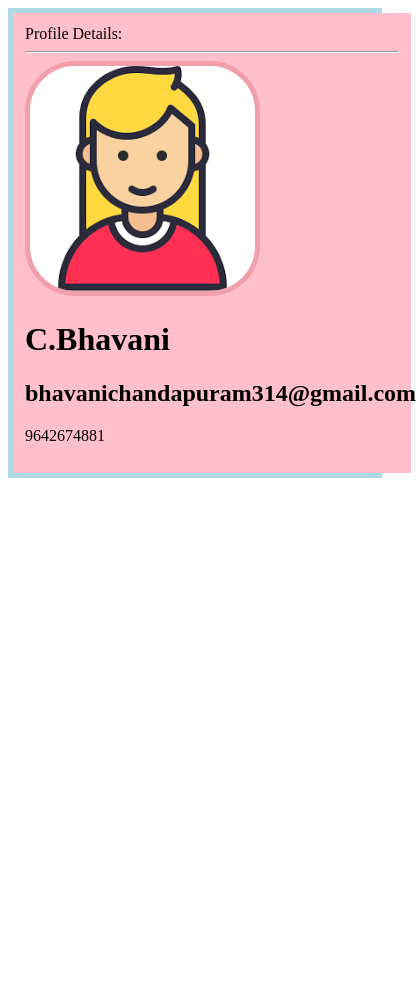
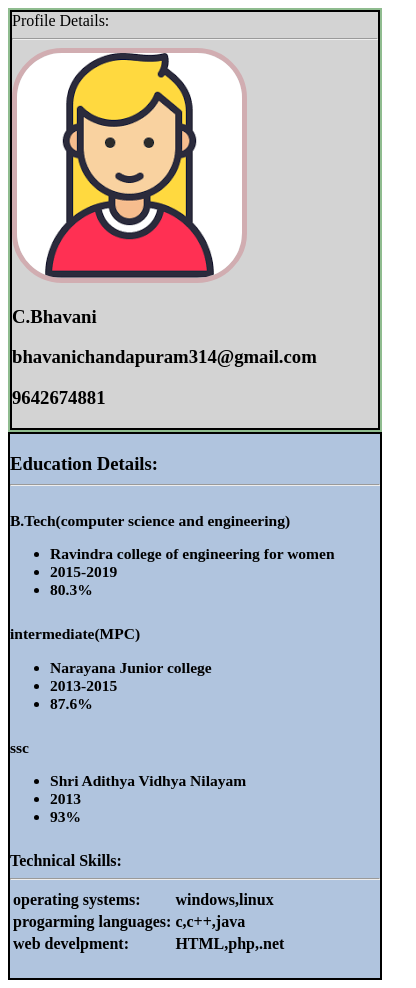
Before and after one commit to bhavaniSIRI56/resume, a plain HTML site: page index.html in a window 390 px wide. Shown: the whole page, 416 px wide, since content can reach past the window. Before the commit the page ends 844 px from the top, so only its background shows below. Drawn offline with Linux system fonts and the light colour scheme.

Commit message:
initial commit

```diff
--- a/data.json
+++ b/data.json
@@ -6,5 +6,54 @@
     "phone":"9642674881"
 
 
+  },
+
+  "education":[
+    {
+      "course":"B.Tech(computer science and engineering)",
+      "college":[
+        "Ravindra college of engineering for women",
+        "2015-2019",
+        "80.3%"
+
+    ]
+},
+
+
+
+  {
+    "course":"intermediate(MPC)",
+    "college":[
+      "Narayana Junior college",
+      "2013-2015",
+      "87.6%"
+    ]
+  },
+
+  {
+  "course":"ssc",
+  "college":[
+    "Shri Adithya Vidhya Nilayam",
+    "2013",
+    "93%"
+  ]
   }
+],
+
+
+"skills":[
+  {
+    "name":"operating systems:",
+    "value":"windows,linux"
+  },
+
+  {
+    "name":"progarming languages:",
+    "value":"c,c++,java"
+  },
+  {
+    "name":"web develpment:",
+    "value":"HTML,php,.net"
+  }
+]
 }
--- a/main.js
+++ b/main.js
@@ -21,6 +21,8 @@ loadjson("data.json", function(text)
   console.log(data);
   // json left object refer
 basics(data.left);
+education(data.education);
+skill(data.skills);
 })
 // for main div calling
 // var main=document.queryselector('.main');
@@ -41,14 +43,62 @@ basics(data.left);
 var image=document.createElement("img");
 image.src=leftside.photo;
 left.appendChild(image);
-var name=document.createElement("h1");
+var name=document.createElement("h3");
 name.textContent=leftside.name;
 left.appendChild(name);
-var email=document.createElement("h2");
+var email=document.createElement("h3");
 email.textContent=leftside.email;
 left.appendChild(email);
-var ph=document.createElement("p");
+var ph=document.createElement("h3");
 ph.textContent=leftside.phone;
 left.appendChild(ph);
 console.log(left);
 }
+var right=document.createElement("div");
+right.classList.add("right");
+main.appendChild(right);
+// education div start
+var edu=document.createElement("h3");
+edu.classList.add("edu1");
+edu.textContent="Education Details:";
+edu.appendChild(document.createElement("HR"));
+right.appendChild(edu);
+function education(Educa)
+{
+  for(i in Educa)
+  {
+    var e1=document.createElement("h5");
+    e1.classList.add("edu2");
+    e1.textContent=Educa[i].course;
+
+    var ul=document.createElement("ul");
+    for(j in Educa[i].college)
+    {
+      var li=document.createElement("li");
+      li.textContent=Educa[i].college[j];
+      ul.appendChild(li);
+      e1.appendChild(ul);
+      edu.appendChild(e1);
+    }
+  }
+}
+function skill(skills)
+{
+  var skill_title=document.createElement("h4");
+  skill_title.classList.add("tech_skills");
+  skill_title.textContent="Technical Skills:";
+  skill_title.appendChild(document.createElement("HR"));
+  right.appendChild(skill_title);
+// table create
+var table=document.createElement("table");
+table.setAttribute("id","tab");
+var row="";
+for (var i = 0; i < skills.length; i++) {
+
+
+
+  row =row+"<tr><td>"+skills[i].name+"</td><td>"+skills[i].value+"</td></tr>"
+}
+table.innerHTML=row;
+skill_title.appendChild(table);
+}
--- a/style.css
+++ b/style.css
@@ -1,22 +1,24 @@
 .main{
-  width:100%;
   background-color: #999;
   /*  flex box syntax*/
   display: flex;
-  flex-direction: row;
+  flex-wrap: wrap
 }
 .left{
-  width:30%;
-  background-color: #c45e45;
-  border:5px 4px 5px 4px #fff;
-  margin: 5px;
-  padding:12px;
+  text-align: justify;
+border:2px solid #000;
+margin:2px;
+flex: 1;
+background-color: #D3D3D3;
+color: #000;
 }
 .right{
-  width:70%;
-  background-color:#666;
-  border:5px 4px 5px 4px #fff;
-  margin: 5px;
+  text-align: justify;
+  border: 2px solid #000;
+ flex: 2;
+  background-color: #B0C4DE;
+  color: #000;
+
 }
 #name{
   color:green;
@@ -31,26 +33,25 @@
 768-480:tablet
 480:mobile landscape
  */
-@media only screen and (min-width:1024px) and (max-width:1280px) {
+ @media only screen and (min-width:1024px) and (max-width:1280px) {
   .main{
-    width:100%;
+    flex-direction: row;
     background-color: #999;
     /*  flex box syntax*/
-    display: flex;
-    flex-direction: row;
+
   }
   .left{
-    width:30%;
-    background-color: red;
-    border:5px 4px 5px 4px #fff;
-    margin: 5px;
-    padding:12px;
+    text-align: justify;
+  border:2px solid #000;
+  margin:2px
+  background-color: #D3D3D3;
+  color: #000;
   }
   .right{
-    width:70%;
-    background-color: #666;
-    border:5px 4px 5px 4px #fff;
-    margin: 5px;
+    text-align: justify;
+    border: 2px solid #000;
+    background-color: #D3D3D3;
+    color: #000;
   }
   #name{
     color:green;
@@ -60,26 +61,62 @@
     border:5px solid #c454;
   }
   }
-  @media only screen and (min-width:768px) and (max-width:1024px) {
+   @media only screen and (min-width:768px) and (max-width:1024px) {
+    .main{
+
+      background-color: #8FBC8F;
+      /*  flex box syntax*/
+      display: flex;
+      flex-direction: column;
+    }
+    .left{
+      text-align: justify;
+    border:2px solid #000;
+    margin:2px;
+
+    background-color: #D3D3D3;
+    color: #000;
+    }
+    .right{
+      text-align: justify;
+      border: 2px solid #000;
+
+      background-color: #B0C4DE;
+      color: #000;
+    }
+
+
+    #name{
+      color:green;
+    }
+    .left img{
+      border-radius: 50px;
+      border:5px solid #c454;
+    }
+  }
+  @media only screen and (max-width:480px)
+  {
     .main{
       width:100%;
-      background-color: yellow;
+      background-color: #8FBC8F;
       /*  flex box syntax*/
       display: flex;
-      flex-direction: row;
+      flex-direction: column;
     }
     .left{
-      width:30%;
-      background-color: orange;
-      border:5px 4px 5px 4px #fff;
-      margin: 5px;
-      padding:12px;
+      text-align: justify;
+    border:2px solid #000;
+    margin:2px;
+
+    background-color: #D3D3D3;
+    color: #000;
     }
     .right{
-      width:70%;
-      background-color: #5436;
-      border:5px 4px 5px 4px #fff;
-      margin: 5px;
+      text-align: justify;
+      border: 2px solid #000;
+
+      background-color: #B0C4DE;
+      color: #000;
     }
     #name{
       color:green;
@@ -89,32 +126,9 @@
       border:5px solid #c454;
     }
   }
-  @media only screen and (max-width:480px) {
-    .main{
-      width:100%;
-      background-color: lightblue;
-      /*  flex box syntax*/
-      display: flex;
-      flex-direction: column;
-    }
-    .left{
-      width:100%;
-      background-color: pink;
-      border:5px 4px 5px 4px #000;
-      margin: 5px;
-      padding:12px;
-    }
-    .right{
-      width:100%;
-      background-color:#c454;
-      border:5px 4px 5px 4px #fff;
-      margin: 5px;
-    }
-    #name{
-      color:green;
-    }
-    .left img{
-      border-radius: 50px;
-      border:5px solid #c454;
-    }
   }
+
+#tab,tr,td{
+  border: 2px solid #000;
+  border-collapse: collapse;
+}
```
Also changed, not shown: index.html (+1 -1 lines).
